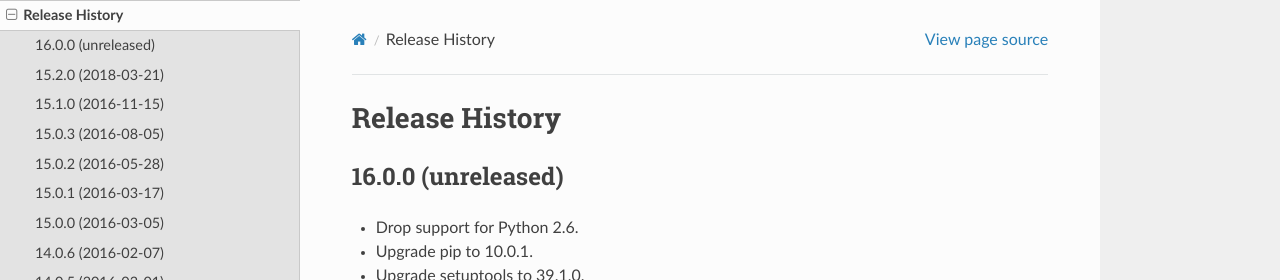
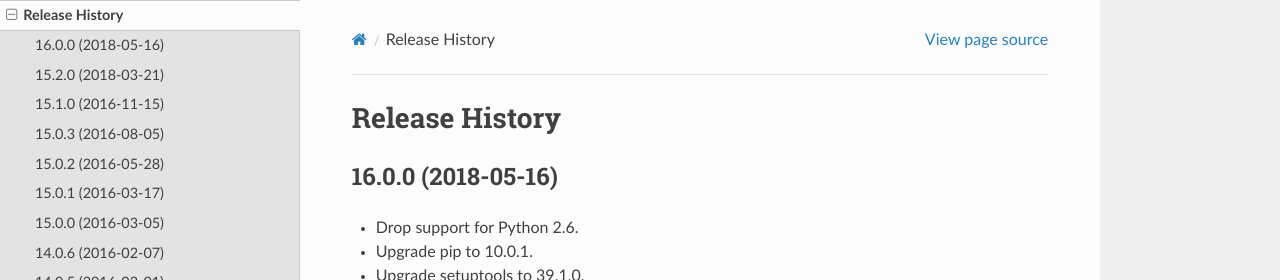
Before and after one commit to pypa/virtualenv, a Sphinx documentation site: the page built from docs/changes.rst, in a window 1280 px wide and 900 px high. Shown: the top 280 px of the window. Built offline with Sphinx 7.4.7 and the Read the Docs theme 2.0.0, drawn with Linux system fonts in a browser that asks for light colours.

Commit message:
Bump for release

```diff
--- a/docs/changes.rst
+++ b/docs/changes.rst
@@ -1,7 +1,7 @@
 Release History
 ===============
 
-16.0.0 (unreleased)
+16.0.0 (2018-05-16)
 -------------------
 
 * Drop support for Python 2.6.
--- a/virtualenv.py
+++ b/virtualenv.py
@@ -37,7 +37,7 @@ try:
 except ImportError:
     import configparser as ConfigParser
 
-__version__ = "15.3.0.dev0"
+__version__ = "16.0.0"
 virtualenv_version = __version__  # legacy
 
 if sys.version_info < (2, 7):
```
